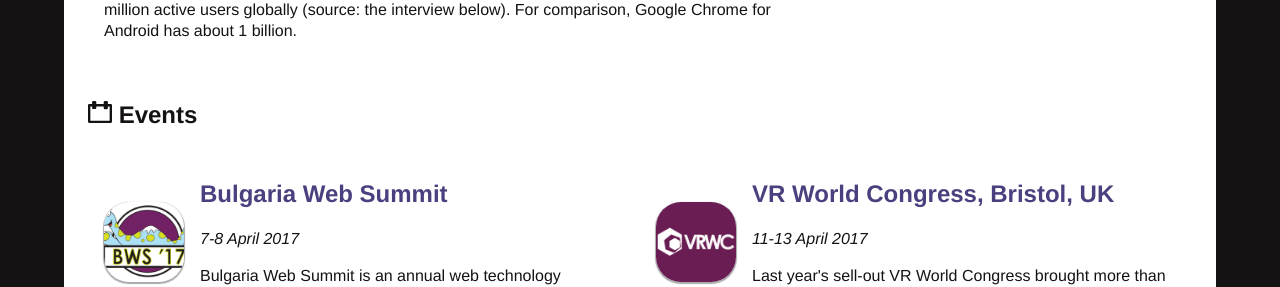
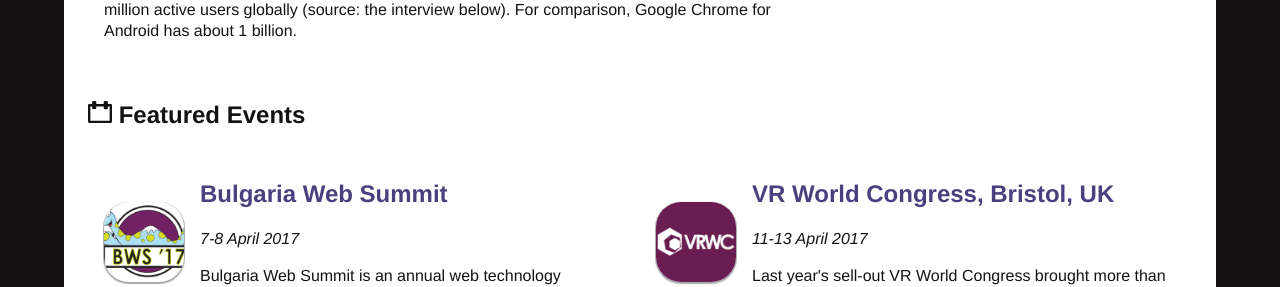
Before and after one commit to SamsungInternet/homepage-archive, a Jekyll site: the page built from index.html, in a window 1280 px wide. Shown: the part 950-1237 px from the top of the page. Built offline with Jekyll 4.4.1, drawn with Linux system fonts in a browser that asks for light colours.

Commit message:
Events -> Featured Events

```diff
--- a/index.html
+++ b/index.html
@@ -46,7 +46,7 @@
 {% endfor %}
 	</div>
 
-	<h1><img src="images/calendarLogo.svg" class="title-icon" alt="Events"> Events</h1>
+	<h1><img src="images/calendarLogo.svg" class="title-icon" alt="Events"> Featured Events</h1>
 	<div class="norm-subSection_feed">
 		<div class="feed-item">
 			<a href="https://bulgariawebsummit.com/"><img src="images/events/bulgaria-web-summit.png" class="feed-item_image"><h2>Bulgaria Web Summit</h2></a>
```
